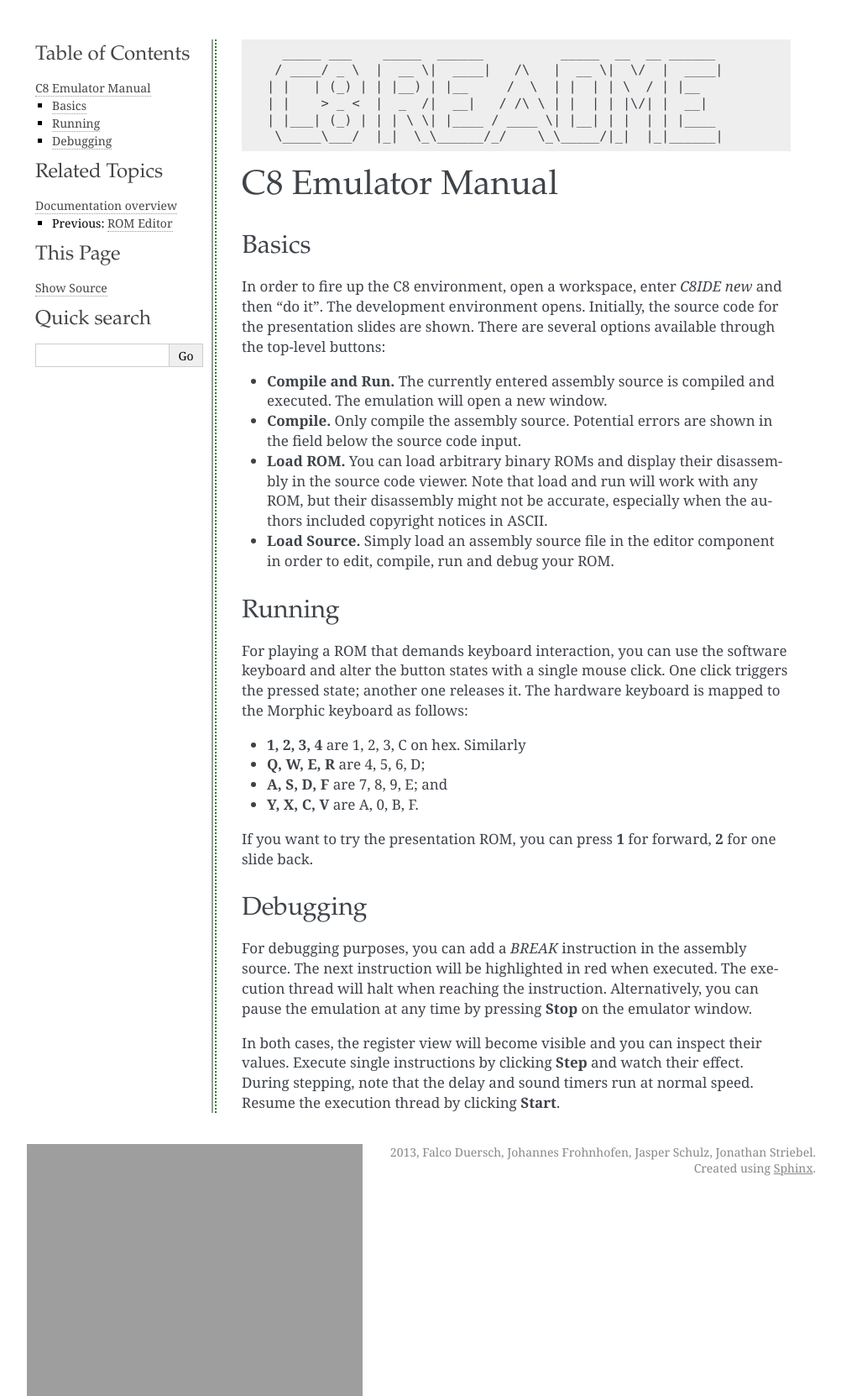
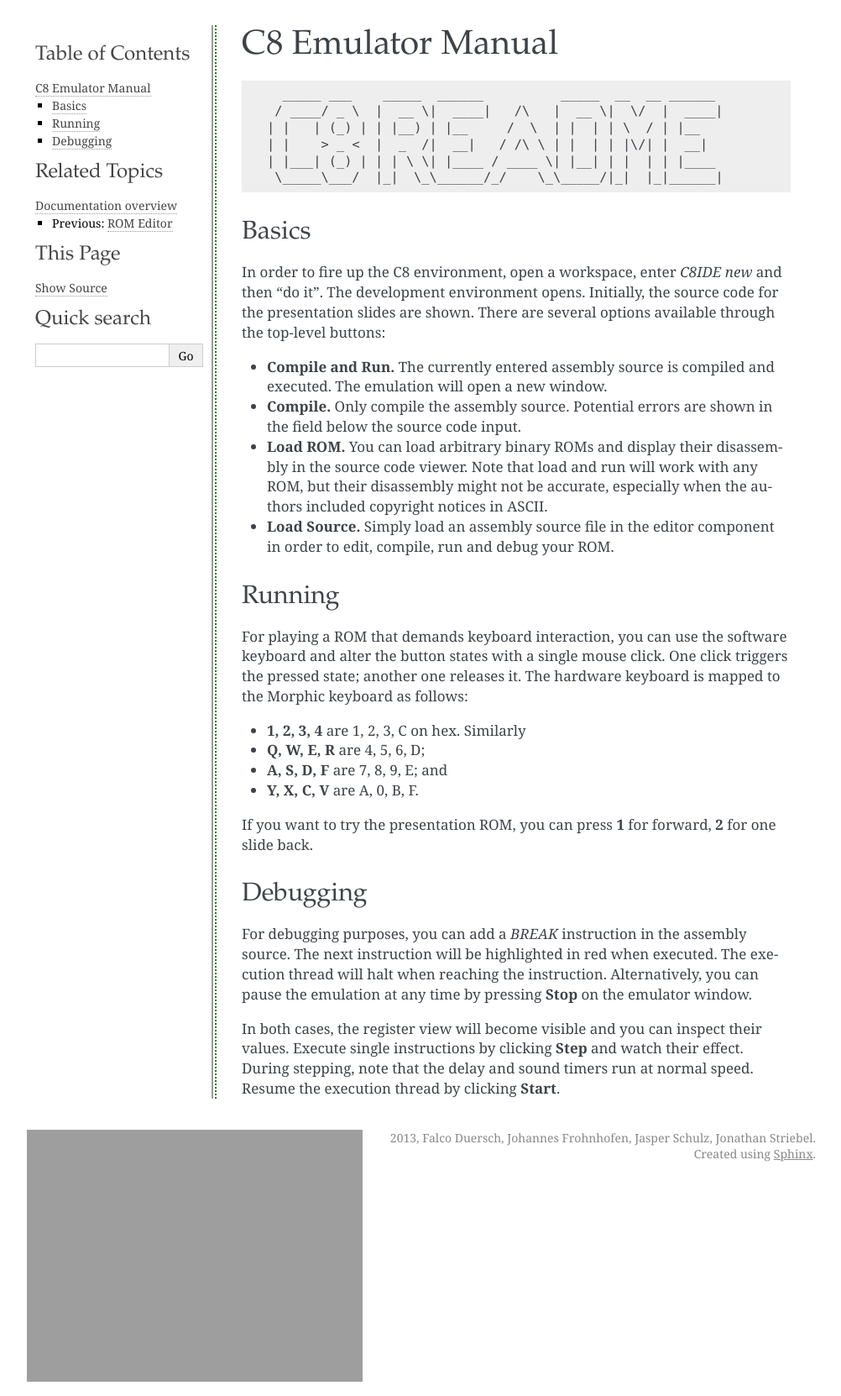
Before and after one commit to lilienthal/chip8, a Sphinx documentation site: the page built from docs/readme.rst, in a window 1280 px wide. Shown: the whole page at 84% size, without its empty margins (138-1140 px from the left). Built offline with Sphinx 7.4.7, drawn with Linux system fonts in a browser that asks for light colours; some of the changed lines change nothing that is shown.

Commit message:
Another try at a workaround.

```diff
--- a/docs/readme.rst
+++ b/docs/readme.rst
@@ -1,3 +1,6 @@
+C8 Emulator Manual
+~~~~~~~~~~~~~~~~~~
+
 .. code:: python
 
       _____ ___    _____  ______          _____  __  __ ______
@@ -7,9 +10,6 @@
     | |___| (_) | | | \ \| |____ / ____ \| |__| | |  | | |____
      \_____\___/  |_|  \_\______/_/    \_\_____/|_|  |_|______|
 
-
-C8 Emulator Manual
-~~~~~~~~~~~~~~~~~~
 
 Basics
 ======
```
